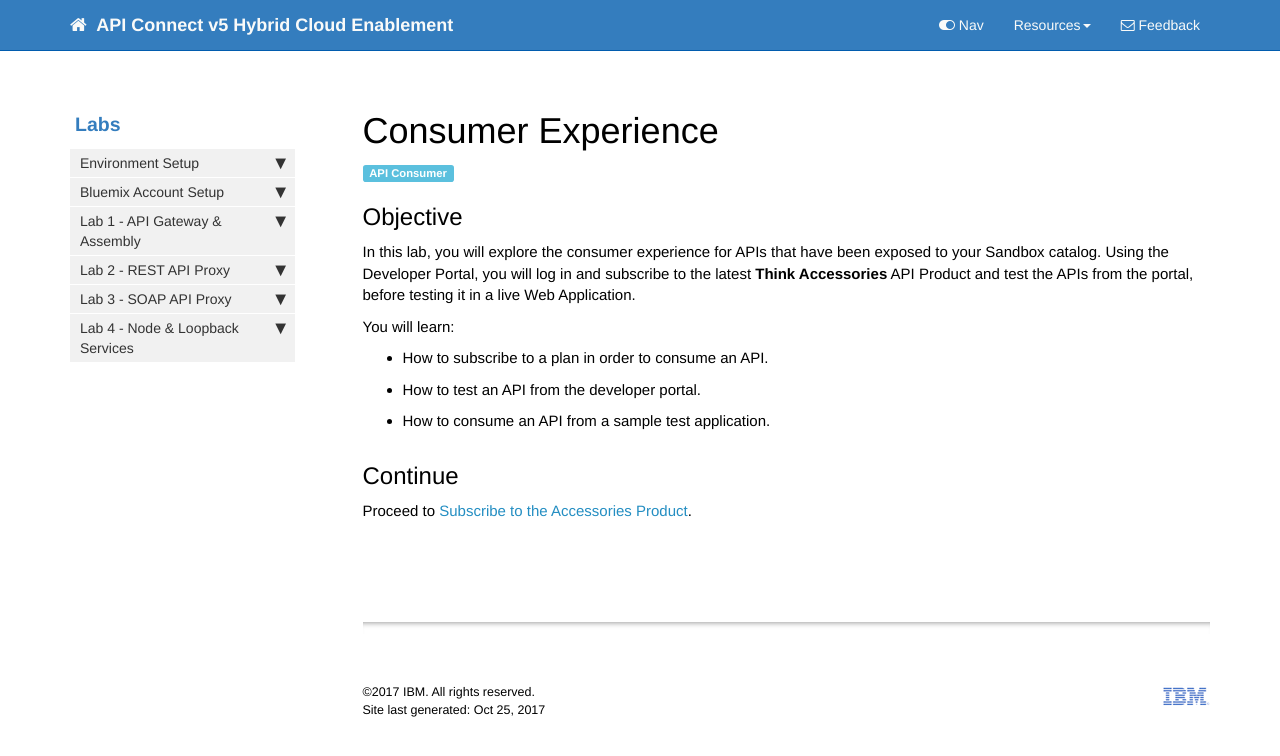
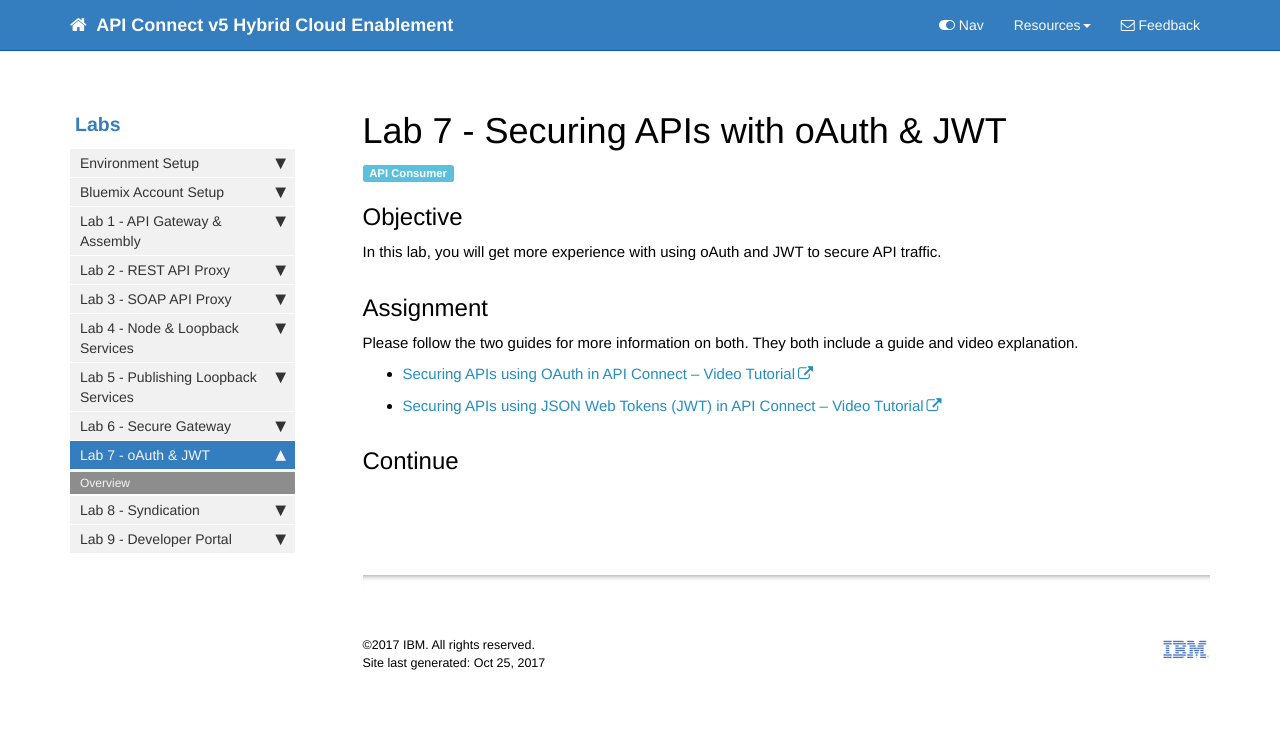
Before and after one commit to ibm-apiconnect/apic-hybrid-cloud-enablement, a Jekyll site: the page built from docs/pages/labs/lab7/lab7_overview.md, in a window 1280 px wide. Shown: the top 756 px of the page. Built offline with Jekyll 4.4.1, drawn with Linux system fonts in a browser that asks for light colours; nearby versions of some CDN libraries; comment, search, counter and statistics services are not loaded.

Commit message:
pushing today changes and placeholders

```diff
--- a/docs/_data/sidebars/labs_sidebar.yml
+++ b/docs/_data/sidebars/labs_sidebar.yml
@@ -113,3 +113,43 @@
     - title: Verify the Microservice API
       url: /lab4_verify_api.html
       output: web, pdf
+
+  - title: Lab 5 - Publishing Loopback Services
+    output: web, pdf
+    folderitems:
+
+    - title: Overview
+      url: /lab5_overview.html
+      output: web, pdf
+
+  - title: Lab 6 - Secure Gateway
+    output: web, pdf
+    folderitems:
+
+    - title: Overview
+      url: /lab6_overview.html
+      output: web, pdf
+
+  - title: Lab 7 - oAuth & JWT
+    output: web, pdf
+    folderitems:
+
+    - title: Overview
+      url: /lab7_overview.html
+      output: web, pdf
+
+  - title: Lab 8 - Syndication
+    output: web, pdf
+    folderitems:
+
+    - title: Overview
+      url: /lab8_overview.html
+      output: web, pdf
+
+  - title: Lab 9 - Developer Portal
+    output: web, pdf
+    folderitems:
+
+    - title: Overview
+      url: /lab9_overview.html
+      output: web, pdf
--- a/docs/pages/labs/lab7/lab7_overview.md
+++ b/docs/pages/labs/lab7/lab7_overview.md
@@ -1,5 +1,5 @@
 ---
-title: Consumer Experience
+title: Lab 7 - Securing APIs with oAuth & JWT
 toc: false
 sidebar: labs_sidebar
 folder: labs/lab7
@@ -9,14 +9,14 @@
 
 ## Objective
 
-In this lab, you will explore the consumer experience for APIs that have been exposed to your Sandbox catalog. Using the Developer Portal, you will log in and subscribe to the latest **Think Accessories** API Product and test the APIs from the portal, before testing it in a live Web Application.
+In this lab, you will get more experience with using oAuth and JWT to secure API traffic.
 
-You will learn:
+## Assignment
 
-+ How to subscribe to a plan in order to consume an API.
-+ How to test an API from the developer portal.
-+ How to consume an API from a sample test application.
+Please follow the two guides for more information on both.  They both include a guide and video explanation.
+
++ [Securing APIs using OAuth in API Connect – Video Tutorial](https://developer.ibm.com/apiconnect/2017/04/11/securing-apis-using-oauth-in-apiconnect/){:target="_blank"}
++ [Securing APIs using JSON Web Tokens (JWT) in API Connect – Video Tutorial](https://developer.ibm.com/apiconnect/2016/08/16/securing-apis-using-json-web-tokens-jwt-in-api-connect-video-tutorial/){:target="_blank"}
+
 
 ## Continue
-
-Proceed to [Subscribe to the Accessories Product](lab7_subscribe.html).
```
Also changed, not shown: docs/pages/labs/lab5/lab5_overview.md (+1 -15 lines), docs/pages/labs/lab6/lab6_overview.md (+1 -12 lines), docs/pages/labs/lab8/lab8_overview.md (+1 -10 lines), docs/pages/labs/lab9/lab9_overview.md (added, +26 -0 lines).
